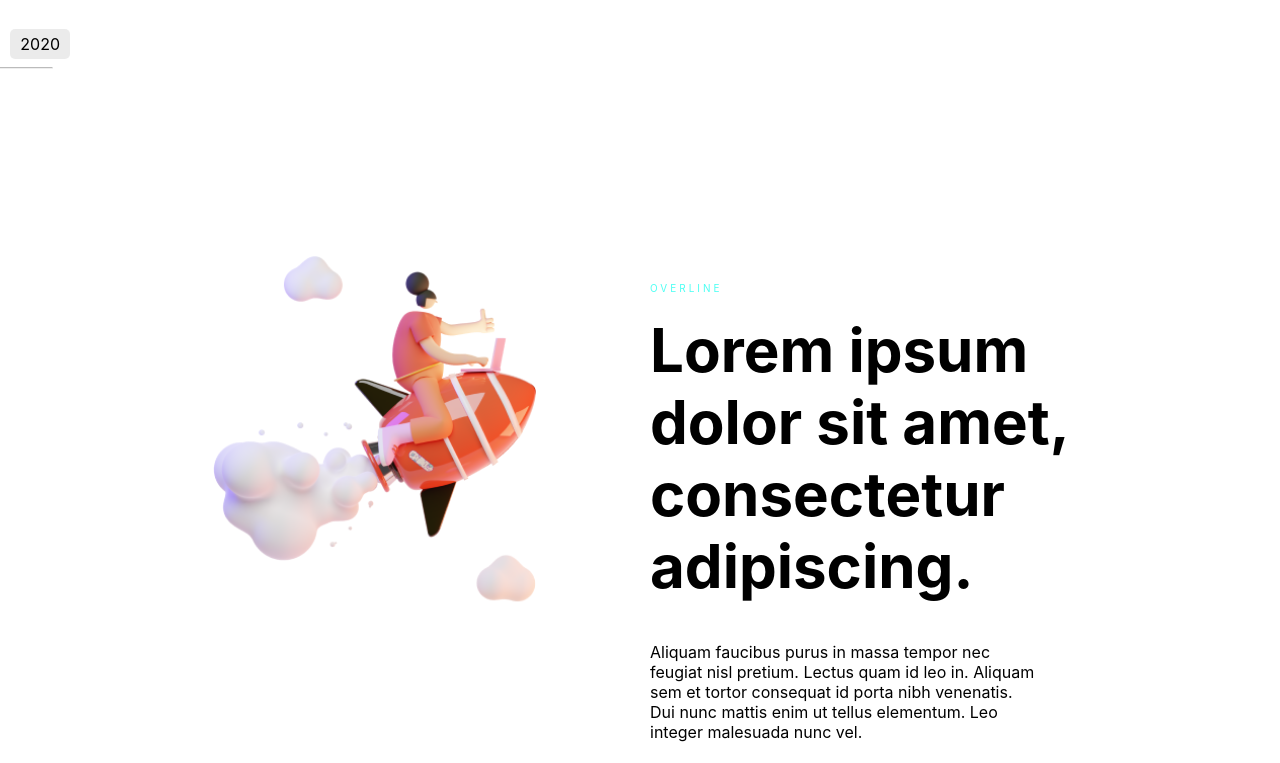
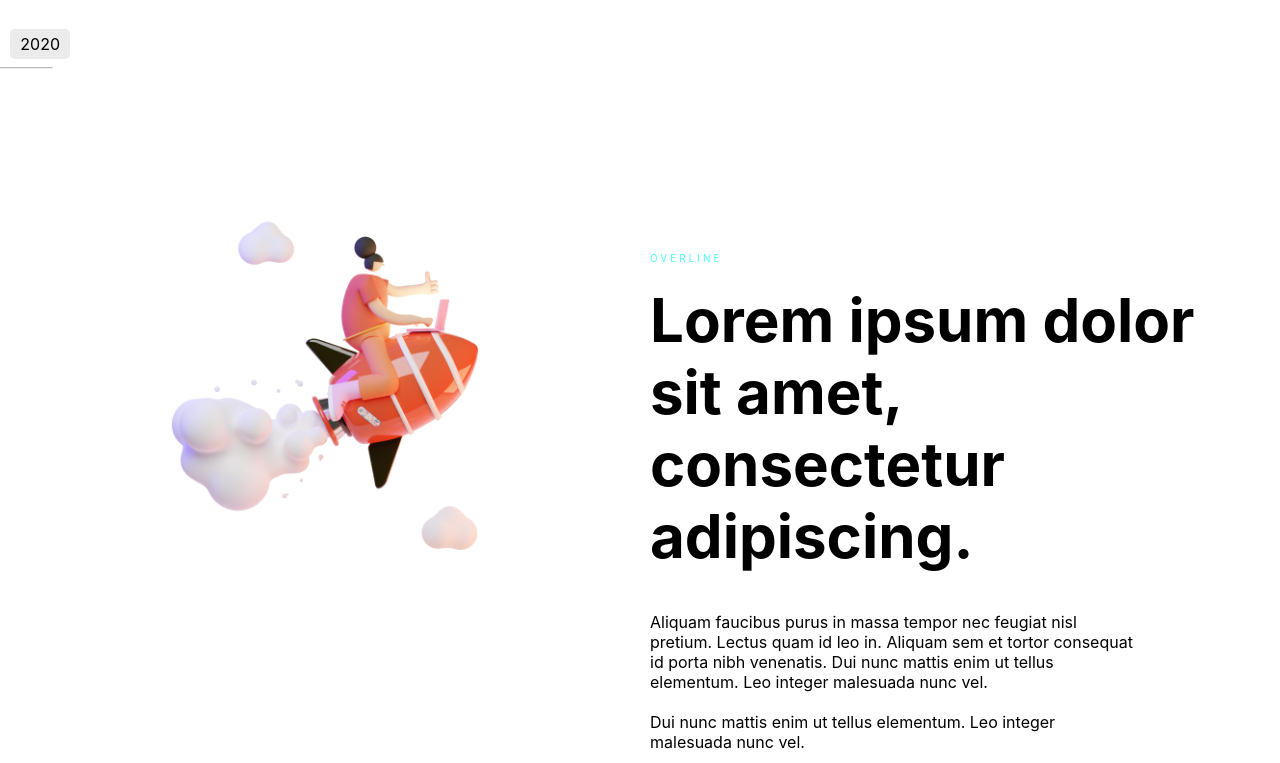
Before and after one commit to Bolio/landing-page-flow, a React (Vite) app: page / in a window 1280 px wide. Shown: the part 1260-2023 px from the top of the page. Built offline with nearby package versions, Linux system fonts and the light colour scheme.

Commit message:
Fix KnowMore component. Delete padding.

```diff
--- a/src/sections/KnowMore/index.jsx
+++ b/src/sections/KnowMore/index.jsx
@@ -6,7 +6,7 @@ const KnowMoreSectionStyled = styled.div`
   display: grid;
   grid-template-columns: 1fr 1fr;
   grid-template-rows: 60%;
-  padding: 30px 100px 0 100px;
+  /* padding: 30px 100px 0 100px; */
 `;
 
 const InfoKnowMoreStyled = styled.div`
```
